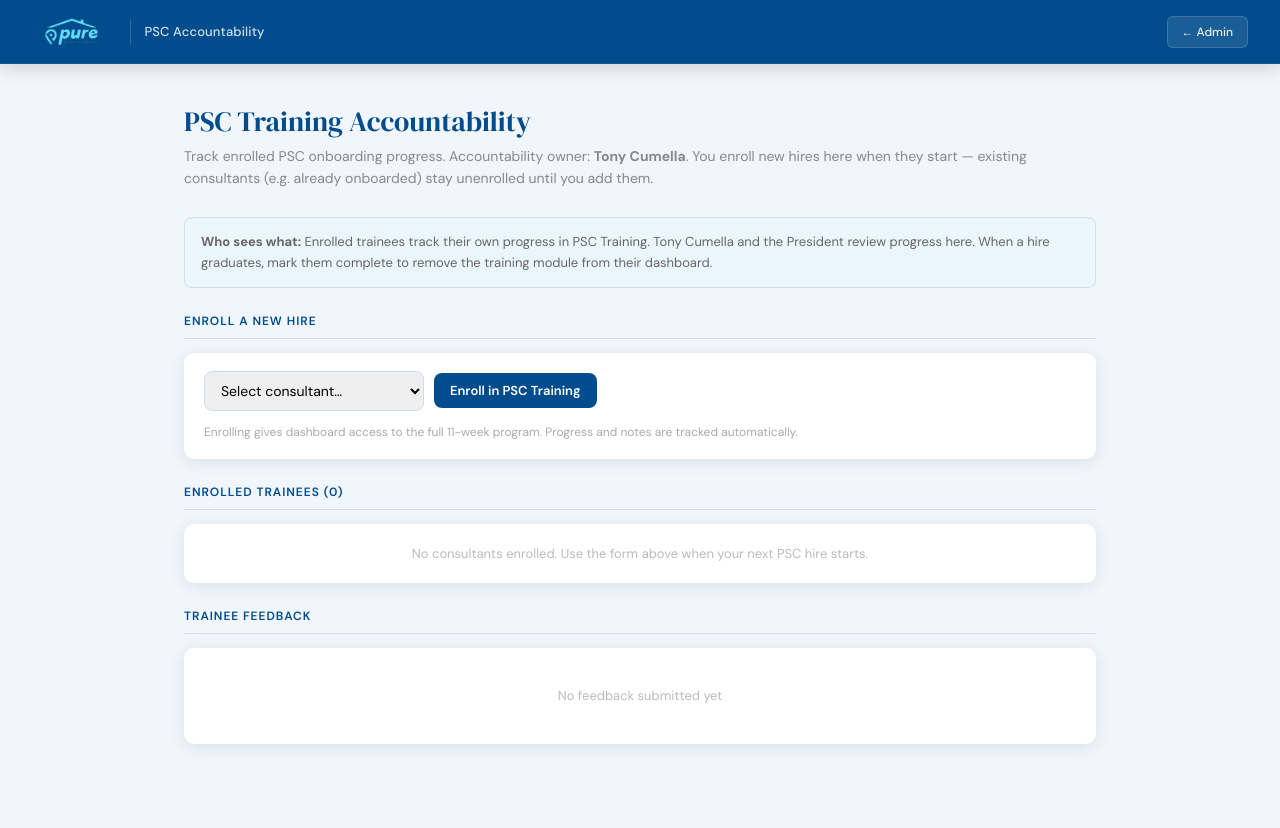
After one commit to ThomasEllison885/pps-hub, a Flask app: page /psc-training/oversight in a window 1280 px wide. The commit adds this page. Run offline with Flask 3, Linux system fonts and the light colour scheme; the visitor is signed in with stand-in values (Sample User, id 1); some libraries are stand-ins or nearby versions.

Commit message:
PSC training: enrollment-only access, accountability layer, full 4DX
Training is no longer visible to all consultants — admin enrolls future
hires only (Rachel and existing team stay off by default). Consultants
only may take the module; PM training deferred.

Accountability: President and VP Sales (Tony) see oversight dashboard
with progress, last activity, feedback, enroll/graduate controls.

4DX 2nd ed. (2012/2021) expanded to 15 chapters across weeks 9–11;
program extended to 11 weeks with graduation in week 11.

```diff
--- a/app.py
+++ b/app.py
@@ -6,7 +6,8 @@ from datetime import datetime, timedelta
 from flask import Flask, render_template, request, redirect, url_for, session, jsonify, send_file
 from pps_game_data import PPS_GAME_META, PPS_GAME_QUESTIONS
 from psc_training_data import (
-    PSC_TRAINING_META, get_training_curriculum, get_all_item_ids, count_trackable_items,
+    PSC_TRAINING_META, PSC_TRAINING_MANAGER, get_training_curriculum,
+    get_all_item_ids, count_trackable_items,
 )
 from werkzeug.security import generate_password_hash, check_password_hash
 import psycopg2
@@ -591,9 +592,22 @@ def init_db():
             read_by_admin BOOLEAN DEFAULT FALSE
         )
     ''')
+    cur.execute('''
+        CREATE TABLE IF NOT EXISTS psc_training_enrollment (
+            user_key VARCHAR(100) PRIMARY KEY,
+            enrolled_at TIMESTAMP DEFAULT NOW(),
+            enrolled_by VARCHAR(100),
+            manager_key VARCHAR(100) NOT NULL DEFAULT 'tony_cumella',
+            target_weeks INTEGER DEFAULT 11,
+            last_activity_at TIMESTAMP,
+            graduated_at TIMESTAMP,
+            active BOOLEAN DEFAULT TRUE
+        )
+    ''')
     try:
         cur.execute("CREATE INDEX IF NOT EXISTS idx_psc_training_notes_user ON psc_training_notes(user_key)")
         cur.execute("CREATE INDEX IF NOT EXISTS idx_psc_training_feedback_time ON psc_training_feedback(submitted_at DESC)")
+        cur.execute("CREATE INDEX IF NOT EXISTS idx_psc_training_enrollment_active ON psc_training_enrollment(active)")
     except Exception:
         pass
 
@@ -824,10 +838,170 @@ def save_psc_training_progress(user_key, progress_dict):
         conn.commit()
         cur.close()
         conn.close()
+        touch_psc_training_activity(user_key)
         return True
     except Exception as e:
         print(f"PSC training progress save error: {e}")
         return False
+
+
+def can_psc_training_oversight(user_key):
+    """President (admin) and VP Sales track enrolled trainee progress."""
+    user = USERS.get(user_key, {})
+    if user.get('role') == 'admin':
+        return True
+    return user_key == PSC_TRAINING_MANAGER
+
+
+def is_psc_training_enrolled(user_key):
+    """Active enrollment — only enrolled consultants see the training module."""
+    if USERS.get(user_key, {}).get('role') != 'consultant':
+        return False
+    try:
+        conn = get_db()
+        if not conn:
+            return False
+        cur = conn.cursor()
+        cur.execute(
+            'SELECT 1 FROM psc_training_enrollment WHERE user_key = %s AND active = TRUE AND graduated_at IS NULL',
+            (user_key,),
+        )
+        row = cur.fetchone()
+        cur.close()
+        conn.close()
+        return bool(row)
+    except Exception as e:
+        print(f"PSC enrollment check error: {e}")
+        return False
+
+
+def get_psc_enrollment(user_key):
+    try:
+        conn = get_db()
+        if not conn:
+            return None
+        cur = conn.cursor(cursor_factory=RealDictCursor)
+        cur.execute('SELECT * FROM psc_training_enrollment WHERE user_key = %s', (user_key,))
+        row = cur.fetchone()
+        cur.close()
+        conn.close()
+        return row
+    except Exception:
+        return None
+
+
+def list_psc_enrolled_trainees():
+    rows = []
+    try:
+        conn = get_db()
+        if not conn:
+            return rows
+        cur = conn.cursor(cursor_factory=RealDictCursor)
+        cur.execute('''
+            SELECT * FROM psc_training_enrollment
+            WHERE active = TRUE AND graduated_at IS NULL
+            ORDER BY enrolled_at DESC
+        ''')
+        rows = cur.fetchall()
+        cur.close()
+        conn.close()
+    except Exception as e:
+        print(f"PSC enrollment list error: {e}")
+    result = []
+    for row in rows:
+        key = row['user_key']
+        u = USERS.get(key, {})
+        result.append({
+            **dict(row),
+            'display': u.get('display', row.get('display_name') or key),
+        })
+    return result
+
+
+def enroll_psc_trainee(user_key, enrolled_by, manager_key=None):
+    if user_key not in USERS or USERS[user_key].get('role') != 'consultant':
+        return False, 'User is not a consultant'
+    mgr = manager_key or PSC_TRAINING_MANAGER
+    try:
+        conn = get_db()
+        if not conn:
+            return False, 'Database unavailable'
+        cur = conn.cursor()
+        cur.execute('''
+            INSERT INTO psc_training_enrollment
+            (user_key, enrolled_by, manager_key, enrolled_at, active, graduated_at, last_activity_at)
+            VALUES (%s, %s, %s, NOW(), TRUE, NULL, NOW())
+            ON CONFLICT (user_key) DO UPDATE SET
+                enrolled_by = EXCLUDED.enrolled_by,
+                manager_key = EXCLUDED.manager_key,
+                enrolled_at = NOW(),
+                active = TRUE,
+                graduated_at = NULL,
+                last_activity_at = NOW()
+        ''', (user_key, enrolled_by, mgr))
+        conn.commit()
+        cur.close()
+        conn.close()
+        return True, None
+    except Exception as e:
+        print(f"PSC enroll error: {e}")
+        return False, str(e)
+
+
+def graduate_psc_trainee(user_key):
+    try:
+        conn = get_db()
+        if not conn:
+            return False
+        cur = conn.cursor()
+        cur.execute('''
+            UPDATE psc_training_enrollment
+            SET graduated_at = NOW(), active = FALSE, last_activity_at = NOW()
+            WHERE user_key = %s
+        ''', (user_key,))
+        conn.commit()
+        cur.close()
+        conn.close()
+        return True
+    except Exception as e:
+        print(f"PSC graduate error: {e}")
+        return False
+
+
+def unenroll_psc_trainee(user_key):
+    try:
+        conn = get_db()
+        if not conn:
+            return False
+        cur = conn.cursor()
+        cur.execute(
+            'UPDATE psc_training_enrollment SET active = FALSE WHERE user_key = %s',
+            (user_key,),
+        )
+        conn.commit()
+        cur.close()
+        conn.close()
+        return True
+    except Exception as e:
+        print(f"PSC unenroll error: {e}")
+        return False
+
+
+def touch_psc_training_activity(user_key):
+    try:
+        conn = get_db()
+        if not conn:
+            return
+        cur = conn.cursor()
+        cur.execute(
+            'UPDATE psc_training_enrollment SET last_activity_at = NOW() WHERE user_key = %s AND active = TRUE',
+            (user_key,),
+        )
+        conn.commit()
+        cur.close()
+        conn.close()
+    except Exception:
+        pass
 
 
 def get_psc_training_notes(user_key):
@@ -866,6 +1040,7 @@ def save_psc_training_notes(user_key, week_num, notes_text):
         conn.commit()
         cur.close()
         conn.close()
+        touch_psc_training_activity(user_key)
         return True
     except Exception as e:
         print(f"PSC training notes save error: {e}")
@@ -1280,8 +1455,10 @@ def dashboard():
     team_view = user.get('team_view', False)
     team_view_scope = user.get('team_view_scope')
     psc_training_stats = None
-    if user.get('role') in ('consultant', 'admin'):
+    psc_training_enrolled = is_psc_training_enrolled(user_key)
+    if psc_training_enrolled:
         psc_training_stats = compute_psc_training_stats(user_key)
+    psc_training_oversight = can_psc_training_oversight(user_key)
     return render_template('dashboard.html',
                            user=user,
                            user_key=user_key,
@@ -1296,6 +1473,8 @@ def dashboard():
                            all_my_tpscopes=all_my_tpscopes,
                            date_events=date_events,
                            psc_training_stats=psc_training_stats,
+                           psc_training_enrolled=psc_training_enrolled,
+                           psc_training_oversight=psc_training_oversight,
                            proposal_url=os.environ.get('PROPOSAL_URL', 'https://pps-proposal-tool.onrender.com'))
 
 
@@ -2896,12 +3075,15 @@ def admin_site_visits():
 @require_login
 def psc_training():
     user_key = session['user_key']
+    if not is_psc_training_enrolled(user_key):
+        return redirect(url_for('dashboard'))
     user = USERS.get(user_key, {})
-    if user.get('role') not in ('consultant', 'admin'):
-        return redirect(url_for('dashboard'))
+    enrollment = get_psc_enrollment(user_key) or {}
+    manager = USERS.get(enrollment.get('manager_key') or PSC_TRAINING_MANAGER, {})
     onboarding, weeks, core_values, sales_training = get_training_curriculum()
     progress = get_psc_training_progress(user_key)
     notes = get_psc_training_notes(user_key)
+    stats = compute_psc_training_stats(user_key)
     return render_template(
         'psc_training.html',
         meta=PSC_TRAINING_META,
@@ -2912,7 +3094,9 @@ def psc_training():
         total_items=count_trackable_items(),
         progress_json=json.dumps(progress),
         notes_json=json.dumps(notes),
-        is_admin=(user.get('role') == 'admin'),
+        enrollment=enrollment,
+        manager=manager,
+        stats=stats,
         user=user,
     )
 
@@ -2921,6 +3105,8 @@ def psc_training():
 @require_login
 def psc_training_progress_api():
     user_key = session['user_key']
+    if not is_psc_training_enrolled(user_key):
+        return jsonify({'error': 'Not enrolled in PSC training'}), 403
     if request.method == 'GET':
         return jsonify({'progress': get_psc_training_progress(user_key)})
     data = request.get_json(silent=True) or {}
@@ -2937,6 +3123,8 @@ def psc_training_progress_api():
 @require_login
 def psc_training_notes_api():
     user_key = session['user_key']
+    if not is_psc_training_enrolled(user_key):
+        return jsonify({'error': 'Not enrolled in PSC training'}), 403
     if request.method == 'GET':
         return jsonify({'notes': get_psc_training_notes(user_key)})
     data = request.get_json(silent=True) or {}
@@ -2954,9 +3142,9 @@ def psc_training_notes_api():
 @require_login
 def psc_training_feedback_api():
     user_key = session['user_key']
+    if not is_psc_training_enrolled(user_key):
+        return jsonify({'error': 'Not enrolled in PSC training'}), 403
     user = USERS.get(user_key, {})
-    if user.get('role') not in ('consultant', 'admin'):
-        return jsonify({'error': 'Unauthorized'}), 403
     data = request.get_json(silent=True) or {}
     message = (data.get('message') or '').strip()
     if not message:
@@ -2982,44 +3170,93 @@ def psc_training_feedback_api():
     return jsonify({'success': True})
 
 
-@app.route('/admin/psc-training')
-@require_admin
-def admin_psc_training():
+def _psc_training_oversight_data(mark_read=True):
+    enrolled = list_psc_enrolled_trainees()
     trainees = []
-    for key, user in USERS.items():
-        if user.get('role') != 'consultant':
-            continue
+    for row in enrolled:
+        key = row['user_key']
         stats = compute_psc_training_stats(key)
         trainees.append({
             'user_key': key,
-            'display': user.get('display', key),
+            'display': row.get('display', key),
+            'enrolled_at': row.get('enrolled_at'),
+            'last_activity_at': row.get('last_activity_at'),
+            'manager_key': row.get('manager_key'),
+            'manager_display': USERS.get(row.get('manager_key', ''), {}).get('display', ''),
             'done': stats['done'],
             'pct': stats['pct'],
             'week_pcts': stats['week_pcts'],
         })
     trainees.sort(key=lambda t: (-t['pct'], t['display']))
+    all_consultants = []
+    for k, u in USERS.items():
+        if u.get('role') != 'consultant':
+            continue
+        enr = get_psc_enrollment(k)
+        all_consultants.append({
+            'user_key': k,
+            'display': u.get('display', k),
+            'enrolled': bool(enr and enr.get('active') and not enr.get('graduated_at')),
+        })
     feedback_items = []
     try:
         conn = get_db()
         if conn:
             cur = conn.cursor(cursor_factory=RealDictCursor)
-            cur.execute('''
-                SELECT * FROM psc_training_feedback
-                ORDER BY submitted_at DESC LIMIT 100
-            ''')
+            cur.execute('SELECT * FROM psc_training_feedback ORDER BY submitted_at DESC LIMIT 100')
             feedback_items = cur.fetchall()
-            cur.execute('UPDATE psc_training_feedback SET read_by_admin = TRUE WHERE read_by_admin = FALSE')
+            if mark_read:
+                cur.execute('UPDATE psc_training_feedback SET read_by_admin = TRUE WHERE read_by_admin = FALSE')
             conn.commit()
             cur.close()
             conn.close()
     except Exception as e:
-        print(f"Admin PSC training feedback error: {e}")
+        print(f"PSC training feedback error: {e}")
+    return trainees, all_consultants, feedback_items
+
+
+@app.route('/psc-training/oversight')
+@require_login
+def psc_training_oversight():
+    user_key = session['user_key']
+    if not can_psc_training_oversight(user_key):
+        return redirect(url_for('dashboard'))
+    trainees, all_consultants, feedback_items = _psc_training_oversight_data(mark_read=True)
     return render_template(
-        'admin_psc_training.html',
+        'psc_training_oversight.html',
         trainees=trainees,
+        all_consultants=all_consultants,
         feedback_items=feedback_items,
         total_items=count_trackable_items(),
+        is_admin=(session.get('role') == 'admin'),
+        manager_name=USERS.get(PSC_TRAINING_MANAGER, {}).get('display', 'VP Sales'),
     )
+
+
+@app.route('/admin/psc-training')
+@require_admin
+def admin_psc_training():
+    return redirect(url_for('psc_training_oversight'))
+
+
+@app.route('/api/psc-training/enroll', methods=['POST'])
+@require_admin
+def psc_training_enroll_api():
+    data = request.get_json(silent=True) or {}
+    target_key = (data.get('user_key') or '').strip()
+    action = (data.get('action') or 'enroll').strip()
+    if not target_key:
+        return jsonify({'error': 'user_key required'}), 400
+    if action == 'graduate':
+        ok = graduate_psc_trainee(target_key)
+        return jsonify({'success': ok}) if ok else (jsonify({'error': 'Could not graduate'}), 500)
+    if action == 'unenroll':
+        ok = unenroll_psc_trainee(target_key)
+        return jsonify({'success': ok}) if ok else (jsonify({'error': 'Could not unenroll'}), 500)
+    ok, err = enroll_psc_trainee(target_key, session.get('user_key'), data.get('manager_key'))
+    if not ok:
+        return jsonify({'error': err or 'Could not enroll'}), 400
+    return jsonify({'success': True})
 
 
 @app.route('/email-doc', methods=['POST'])
--- a/templates/admin.html
+++ b/templates/admin.html
@@ -142,7 +142,7 @@
     <a href="/clients" class="pps-btn-header">Client Database</a>
     <a href="#vault" class="pps-btn-header">Vault</a>
     <a href="/admin/pps-game" class="pps-btn-header">PPS GAME</a>
-    <a href="/admin/psc-training" class="pps-btn-header">PSC Training</a>
+    <a href="/psc-training/oversight" class="pps-btn-header">PSC Training</a>
     <a href="/admin/site-visits" class="pps-btn-header">Site Visits</a>
     <a href="/admin/diffs" class="pps-btn-header">Proposal Diffs</a>
     <a href="/admin/feedback" class="pps-btn-header">Feedback {% if unread_feedback > 0 %}<span class="unread-badge">{{ unread_feedback }}</span>{% endif %}</a>
--- /dev/null
+++ b/templates/psc_training_oversight.html
@@ -0,0 +1,185 @@
+<!DOCTYPE html>
+<html lang="en">
+<head>
+<meta charset="UTF-8">
+<link rel="stylesheet" href="/static/pps-global.css">
+<meta name="viewport" content="width=device-width, initial-scale=1.0">
+<title>PPS Hub · PSC Training Accountability</title>
+<style>
+  body { font-family:'DM Sans',sans-serif; background:#F0F6FB; color:#444; min-height:100vh; }
+  .main { max-width:960px; margin:0 auto; padding:36px 24px 60px; }
+  .page-title { font-family:'DM Serif Display',serif; font-size:28px; color:var(--dark-blue); margin-bottom:4px; }
+  .page-sub { font-size:14px; color:#888; margin-bottom:28px; line-height:1.55; }
+  .card { background:white; border-radius:var(--radius); box-shadow:var(--shadow); overflow:hidden; margin-bottom:24px; }
+  .card-pad { padding:18px 20px; }
+  .section-head { font-size:12px; font-weight:600; color:var(--dark-blue); text-transform:uppercase; letter-spacing:0.08em; margin-bottom:14px; padding-bottom:8px; border-bottom:1.5px solid var(--border); }
+  table { width:100%; border-collapse:collapse; }
+  th { text-align:left; font-size:11px; font-weight:600; text-transform:uppercase; letter-spacing:0.06em; color:var(--dark-blue); padding:12px 16px; background:var(--light-bg); border-bottom:1.5px solid var(--border); }
+  td { padding:12px 16px; border-bottom:1px solid #f0f4f8; font-size:14px; vertical-align:middle; }
+  tr:last-child td { border-bottom:none; }
+  tr:hover td { background:#fafcff; }
+  .bar-track { height:8px; background:#eef4f9; border-radius:4px; overflow:hidden; margin-bottom:4px; min-width:120px; }
+  .bar-fill { height:100%; background:linear-gradient(90deg,var(--dark-blue),var(--blue)); border-radius:4px; }
+  .pct-text { font-size:12px; color:#888; }
+  .week-dots { display:flex; gap:4px; flex-wrap:wrap; }
+  .week-dot { width:22px; height:22px; border-radius:50%; font-size:10px; font-weight:700; display:flex; align-items:center; justify-content:center; border:1.5px solid var(--border); color:#aaa; background:white; }
+  .week-dot.done { background:#E8F5E9; border-color:#81C784; color:#2E7D32; }
+  .week-dot.partial { background:#FFF8E1; border-color:#FFD54F; color:#E65100; }
+  .meta-sm { font-size:11px; color:#aaa; display:block; margin-top:2px; }
+  .enroll-row { display:flex; align-items:center; gap:10px; flex-wrap:wrap; margin-bottom:12px; }
+  .enroll-row select { padding:9px 12px; border:1.5px solid var(--border); border-radius:8px; font-family:'DM Sans',sans-serif; font-size:14px; min-width:220px; }
+  .btn { background:var(--dark-blue); color:white; border:none; border-radius:8px; padding:9px 16px; font-size:13px; font-weight:600; cursor:pointer; font-family:'DM Sans',sans-serif; }
+  .btn:hover { background:var(--blue); }
+  .btn-outline { background:white; color:var(--dark-blue); border:1.5px solid var(--border); }
+  .btn-outline:hover { border-color:var(--blue); color:var(--blue); }
+  .btn-sm { padding:5px 10px; font-size:11px; margin-left:6px; }
+  .feedback-item { background:var(--light-bg); border:1px solid var(--border); border-radius:8px; padding:12px 14px; margin-bottom:8px; }
+  .feedback-meta { font-size:11px; color:#aaa; margin-bottom:6px; display:flex; gap:10px; flex-wrap:wrap; }
+  .feedback-week { background:#FFF8E1; color:#E65100; padding:2px 8px; border-radius:12px; font-weight:600; }
+  .feedback-msg { font-size:14px; color:#444; line-height:1.55; }
+  .empty { color:#bbb; font-size:13px; padding:20px; text-align:center; }
+  .accountability-note { background:var(--light-bg); border:1px solid var(--border); border-radius:8px; padding:14px 16px; font-size:13px; color:#666; line-height:1.55; margin-bottom:24px; }
+</style>
+</head>
+<body>
+<header class="pps-header">
+  <a href="/dashboard" class="pps-header-left">
+    <img src="/static/logo.png" alt="PPS" class="pps-header-logo">
+    <div class="pps-header-divider"></div>
+    <span class="pps-header-title">PSC Accountability</span>
+  </a>
+  <div class="pps-header-right">
+    {% if is_admin %}<a href="/admin" class="pps-btn-header">← Admin</a>{% else %}<a href="/dashboard" class="pps-btn-header">← Dashboard</a>{% endif %}
+  </div>
+</header>
+
+<div class="main">
+  <div class="page-title">PSC Training Accountability</div>
+  <p class="page-sub">
+    Track enrolled PSC onboarding progress. Accountability owner: <strong>{{ manager_name }}</strong>.
+    {% if is_admin %}You enroll new hires here when they start — existing consultants (e.g. already onboarded) stay unenrolled until you add them.{% endif %}
+  </p>
+
+  <div class="accountability-note">
+    <strong>Who sees what:</strong> Enrolled trainees track their own progress in PSC Training.
+    {{ manager_name }} and the President review progress here. When a hire graduates, mark them complete to remove the training module from their dashboard.
+  </div>
+
+  {% if is_admin %}
+  <div class="section-head">Enroll a New Hire</div>
+  <div class="card card-pad">
+    <div class="enroll-row">
+      <select id="enrollSelect">
+        <option value="">Select consultant…</option>
+        {% for c in all_consultants %}
+        {% if not c.enrolled %}
+        <option value="{{ c.user_key }}">{{ c.display }}</option>
+        {% endif %}
+        {% endfor %}
+      </select>
+      <button class="btn" onclick="enrollTrainee()">Enroll in PSC Training</button>
+    </div>
+    <p style="font-size:12px;color:#aaa;">Enrolling gives dashboard access to the full 11-week program. Progress and notes are tracked automatically.</p>
+  </div>
+  {% endif %}
+
+  <div class="section-head">Enrolled Trainees ({{ trainees|length }})</div>
+  <div class="card">
+    {% if trainees %}
+    <table>
+      <thead>
+        <tr>
+          <th>Trainee</th>
+          <th>Progress</th>
+          <th>Weeks 0–11</th>
+          <th>Activity</th>
+          {% if is_admin %}<th></th>{% endif %}
+        </tr>
+      </thead>
+      <tbody>
+        {% for row in trainees %}
+        <tr>
+          <td>
+            <strong>{{ row.display }}</strong>
+            <span class="meta-sm">Enrolled {{ row.enrolled_at.strftime('%b %d, %Y') if row.enrolled_at else '—' }}</span>
+          </td>
+          <td>
+            <div class="bar-track"><div class="bar-fill" style="width:{{ row.pct }}%"></div></div>
+            <div class="pct-text">{{ row.done }} / {{ total_items }} ({{ row.pct }}%)</div>
+          </td>
+          <td>
+            <div class="week-dots">
+              {% for w in row.week_pcts %}
+              <div class="week-dot {% if w.pct == 100 %}done{% elif w.pct > 0 %}partial{% endif %}" title="Week {{ w.week }}: {{ w.pct }}%">{{ w.week }}</div>
+              {% endfor %}
+            </div>
+          </td>
+          <td>
+            <span class="meta-sm" style="margin:0;">
+              {% if row.last_activity_at %}Last active {{ row.last_activity_at.strftime('%b %d') }}{% else %}No activity yet{% endif %}
+            </span>
+          </td>
+          {% if is_admin %}
+          <td style="white-space:nowrap;">
+            <button class="btn btn-outline btn-sm" onclick="graduateTrainee('{{ row.user_key }}', '{{ row.display }}')">Graduate</button>
+            <button class="btn btn-outline btn-sm" onclick="unenrollTrainee('{{ row.user_key }}', '{{ row.display }}')">Remove</button>
+          </td>
+          {% endif %}
+        </tr>
+        {% endfor %}
+      </tbody>
+    </table>
+    {% else %}
+    <div class="empty">No consultants enrolled. {% if is_admin %}Use the form above when your next PSC hire starts.{% endif %}</div>
+    {% endif %}
+  </div>
+
+  <div class="section-head">Trainee Feedback</div>
+  <div class="card card-pad">
+    {% if feedback_items %}
+    {% for fb in feedback_items %}
+    <div class="feedback-item">
+      <div class="feedback-meta">
+        <strong>{{ fb.display_name }}</strong>
+        <span>{{ fb.submitted_at.strftime('%b %d, %Y') if fb.submitted_at else '' }}</span>
+        {% if fb.week_num is not none %}<span class="feedback-week">Week {{ fb.week_num }}</span>{% else %}<span class="feedback-week">General</span>{% endif %}
+      </div>
+      <div class="feedback-msg">{{ fb.message }}</div>
+    </div>
+    {% endfor %}
+    {% else %}
+    <div class="empty">No feedback submitted yet</div>
+    {% endif %}
+  </div>
+</div>
+
+{% if is_admin %}
+<script>
+async function trainingAction(user_key, action) {
+  const resp = await fetch('/api/psc-training/enroll', {
+    method: 'POST',
+    credentials: 'same-origin',
+    headers: { 'Content-Type': 'application/json' },
+    body: JSON.stringify({ user_key, action }),
+  });
+  const data = await resp.json();
+  if (data.success) location.reload();
+  else alert(data.error || 'Action failed');
+}
+function enrollTrainee() {
+  const key = document.getElementById('enrollSelect').value;
+  if (!key) return;
+  trainingAction(key, 'enroll');
+}
+function graduateTrainee(key, name) {
+  if (!confirm('Mark ' + name + ' as graduated? This removes PSC Training from their dashboard.')) return;
+  trainingAction(key, 'graduate');
+}
+function unenrollTrainee(key, name) {
+  if (!confirm('Remove ' + name + ' from PSC Training enrollment?')) return;
+  trainingAction(key, 'unenroll');
+}
+</script>
+{% endif %}
+</body>
+</html>
```
Also changed, not shown: psc_training_data.py (+96 -13 lines), templates/dashboard.html (+12 -6 lines), templates/psc_training.html (+25 -1 lines).
